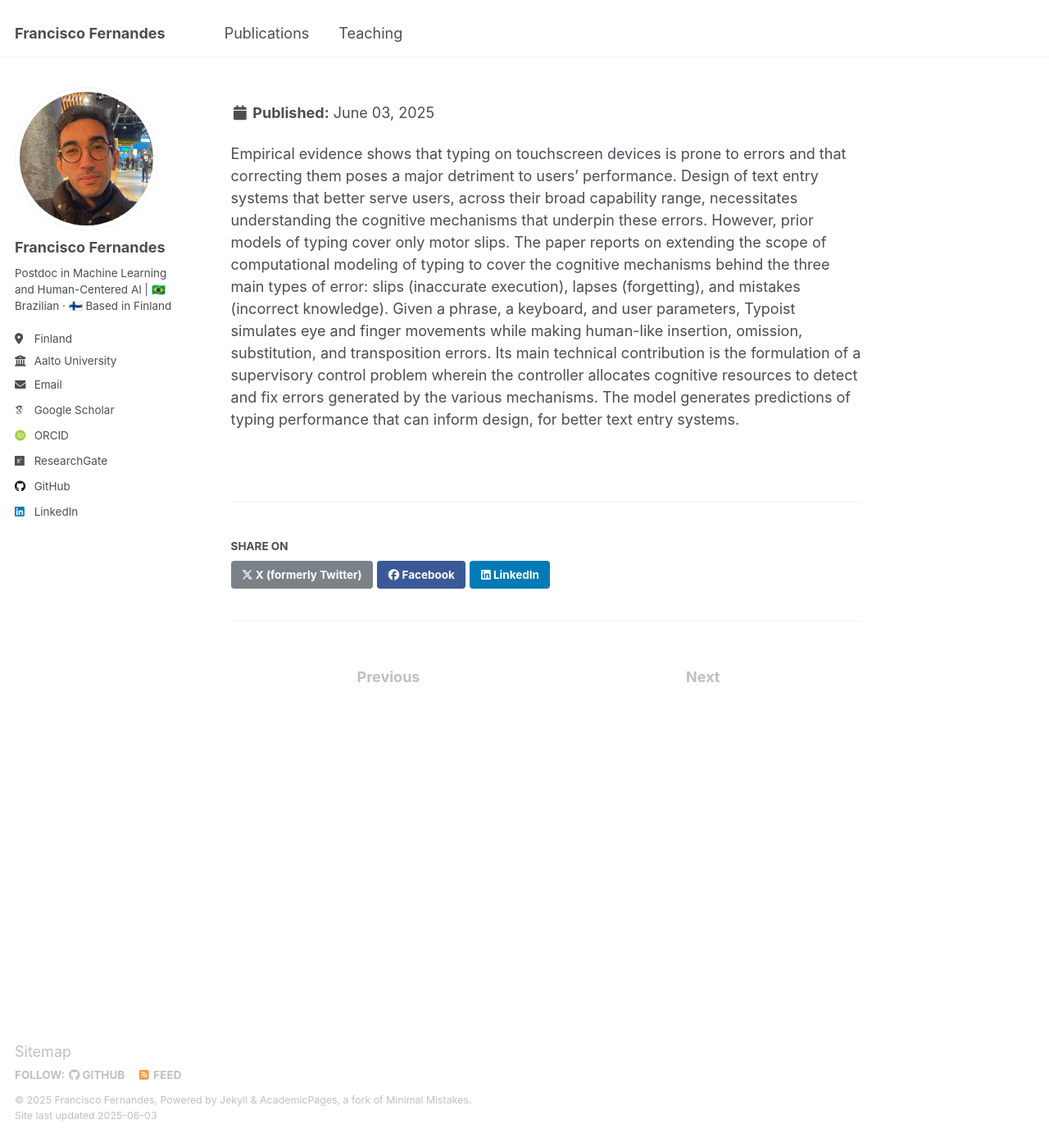
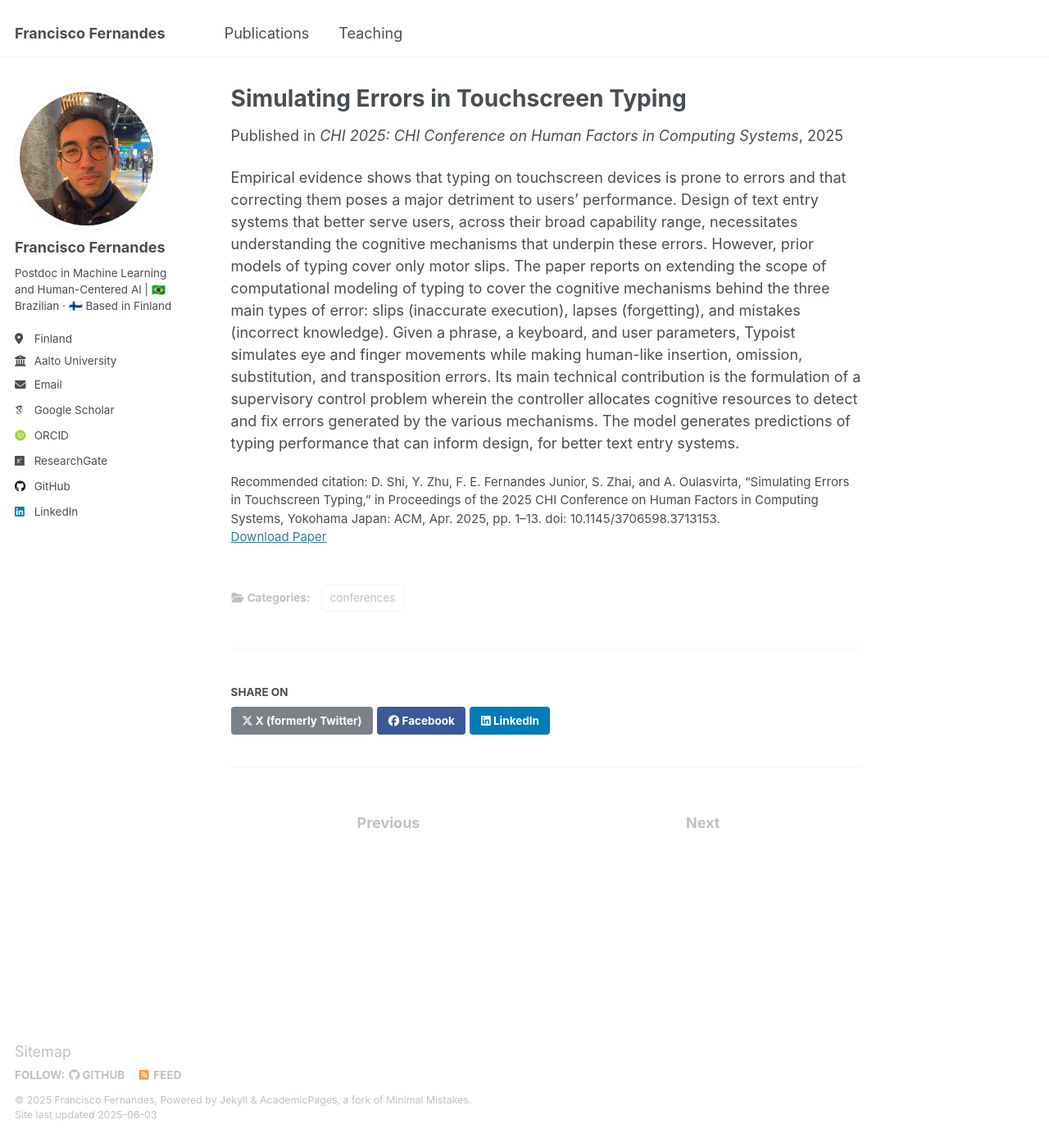
Before and after one commit to feferna/feferna.github.io, a Jekyll site: the page built from _publications/typoist.md, in a window 1280 px wide and 1388 px high. Shown: the whole window at 82% size. Built offline with Jekyll 4.4.1, drawn with Linux system fonts in a browser that asks for light colours; some web fonts are replaced; some of the changed lines change nothing that is shown.

Commit message:
Added typoist paper

```diff
--- a/_publications/typoist.md
+++ b/_publications/typoist.md
@@ -7,22 +7,6 @@ date: 2025-04-26
 venue: 'CHI 2025: CHI Conference on Human Factors in Computing Systems'
 paperurl: 'https://typoist.github.io/'
 citation: 'D. Shi, Y. Zhu, F. E. Fernandes Junior, S. Zhai, and A. Oulasvirta, “Simulating Errors in Touchscreen Typing,” in Proceedings of the 2025 CHI Conference on Human Factors in Computing Systems, Yokohama Japan: ACM, Apr. 2025, pp. 1–13. doi: 10.1145/3706598.3713153.'
-bibtex: |
-@inproceedings{shi_simulating_2025,
-address = {Yokohama Japan},
-title = {Simulating {Errors} in {Touchscreen} {Typing}},
-isbn = {979-8-4007-1394-1},
-url = {https://dl.acm.org/doi/10.1145/3706598.3713153},
-doi = {10.1145/3706598.3713153},
-language = {en},
-urldate = {2025-05-14},
-booktitle = {Proceedings of the 2025 {CHI} {Conference} on {Human} {Factors} in {Computing} {Systems}},
-publisher = {ACM},
-author = {Shi, Danqing and Zhu, Yujun and Fernandes Junior, Francisco Erivaldo and Zhai, Shumin and Oulasvirta, Antti},
-month = apr,
-year = {2025},
-pages = {1--13},
-}
 ---
 
 Empirical evidence shows that typing on touchscreen devices is prone to errors and that correcting them poses a major detriment to users’ performance. Design of text entry systems that better serve users, across their broad capability range, necessitates understanding the cognitive mechanisms that underpin these errors. However, prior models of typing cover only motor slips. The paper reports on extending the scope of computational modeling of typing to cover the cognitive mechanisms behind the three main types of error: slips (inaccurate execution), lapses (forgetting), and mistakes (incorrect knowledge). Given a phrase, a keyboard, and user parameters, Typoist simulates eye and finger movements while making human-like insertion, omission, substitution, and transposition errors. Its main technical contribution is the formulation of a supervisory control problem wherein the controller allocates cognitive resources to detect and fix errors generated by the various mechanisms. The model generates predictions of typing performance that can inform design, for better text entry systems.
```
